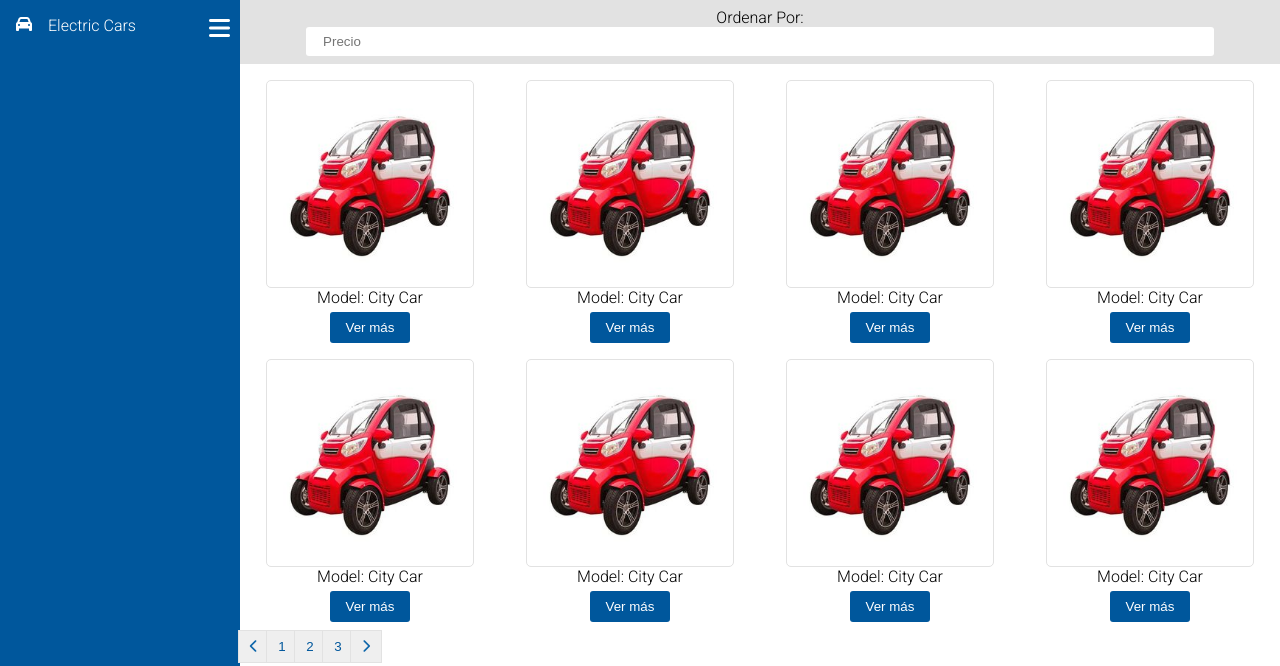
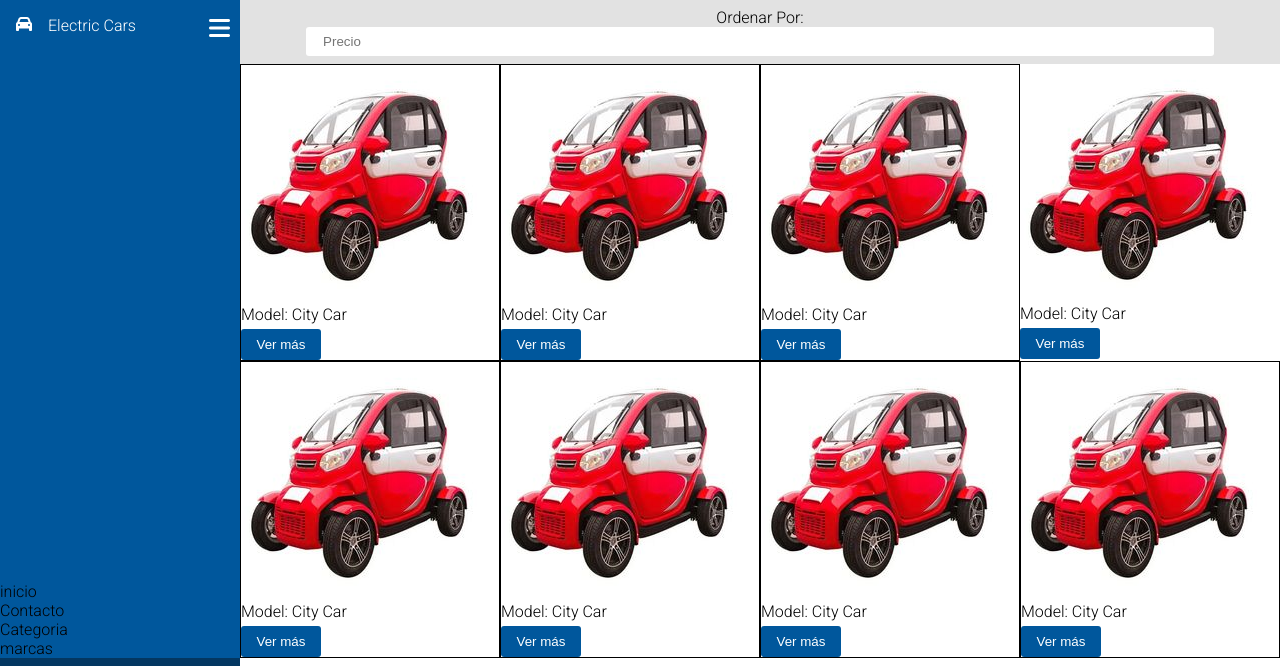
Before and after one commit to PabloCanelos/layaut-responsivo, a plain HTML site: page index.html in a window 1280 px wide. Shown: the top 666 px of the page. Drawn offline with Linux system fonts and the light colour scheme.

Commit message:
cierre de jornada

```diff
--- a/asset/style.css
+++ b/asset/style.css
@@ -17,6 +17,7 @@ body {
     "header"
     "nav"
     "main"
+    "menu"
     "footer";
 }
 header{
@@ -27,7 +28,7 @@ header{
     padding-top: 1rem;
     width: 100%;
     justify-content: space-between;
-
+    flex-direction: column;
 }
 .header-item{
     width: 100%;
@@ -55,6 +56,7 @@ nav{
     color: black;
     height: 4rem;
     background-color: #e2e2e2;
+
 }
 input{
     width: 16rem;
@@ -102,22 +104,27 @@ input::placeholder {
     margin: -2px;
     border: solid 1px #e2e2e2;
     width: 2rem;
-    color: #00579c;
+    color: #020507;
     margin-top: 0.5rem;
     margin-bottom: 0.5rem;
 }
+menu{
+    grid-area: menu;
+}
 .button-container{
+
     display: flex;
     justify-content: center;
     align-items: center;
     background-color: #ffff;
-}
+
+}/*
 .card-description{
     display: flex;
     flex-direction: column;
     justify-content: center;
     align-items: center;
-}
+}*/
 footer{
     grid-area: footer;
     background-color: #033761;
@@ -136,32 +143,34 @@ footer{
         grid-template-areas:
         "header nav"
         "header main"
-        "footer section"
+        "footer menu"
         ;
         grid-template-columns: 15em auto;
     }
     header{
         grid-area: header;
-        height: 100%;
+        height: auto;
         display: flex;
+
     }
     section{
         display: grid;
         grid-template-columns: 1fr 1fr 1fr 1fr;
-
-    }
-    .card-desktop{
-        display: grid;
-        grid-template-columns: 1fr 1fr 1fr 1fr;
-        gap: 10px;
-    }
-    .card-mobile{
-        display: none;
     }
     input {
         width: 90%;
     }
 }
+@media(max-width: 575px) {
+    ul{
+        display: none;
+    }
+}
+.card-1{
+    border: solid 1px black;
+}
+
+
 
 /*
 
--- a/index.html
+++ b/index.html
@@ -20,6 +20,12 @@
 	  </div>
 		<i class="fa-solid fa-bars" style="color: #ffffff; font-size: 1.5rem; margin-right: 10px;" ></i>
 	</div>
+	<ul>
+		<li>inicio</li>
+		<li>Contacto</li>
+		<li>Categoria</li>
+		<li>marcas</li>
+	</ul>
 </header>
 <nav class="nabvar">
 	<p>Ordenar Por:</p>
@@ -28,75 +34,75 @@
 	<main>
 		<section>
 
-      <article class="card">
+      <article class="card-1">
         <img  src="asset/imagenes/auto electrico.jpg" alt="">
-        <div class="card-description">
+
           <P>Model: City Car</P>
           <button class="button-img">Ver más</button>
-        </div>
+
       </article>
 
-      <article class="card">
+      <article class="card-1">
         <img  src="asset/imagenes/auto electrico.jpg" alt="">
-        <div class="card-description">
+
           <P>Model: City Car</P>
           <button class="button-img">Ver más</button>
-        </div>
+
       </article>
-      <article class="card">
+
+      <article class="card-1">
         <img class="slider" src="asset/imagenes/auto electrico.jpg" alt="">
-        <div class="card-description">
+        <!--<div class="card-description">-->
           <P>Model: City Car</P>
           <button class="button-img">Ver más</button>
-        </div>
+        <!-- </div-->
       </article>
-      <article class="card">
+      <article class="card-">
         <img class="slider" src="asset/imagenes/auto electrico.jpg" alt="">
-        <div class="card-description">
+
           <P>Model: City Car</P>
           <button class="button-img">Ver más</button>
-        </div>
+
       </article>
-      <article class="card">
+      <article class="card-1">
         <img  src="asset/imagenes/auto electrico.jpg" alt="">
-        <div class="card-description">
+
           <P>Model: City Car</P>
           <button class="button-img">Ver más</button>
-        </div>
+
       </article>
-      <article class="card">
-        <img  src="asset/imagenes/auto electrico.jpg" alt="">
-        <div class="card-description">
+      <article class="card-1">
+        <img  src="asset/imagenes/auto electrico.jpg" alt="">        <div class="card-description">
           <P>Model: City Car</P>
           <button class="button-img">Ver más</button>
-        </div>
+
       </article>
-      <article class="card">
+      <article class="card-1">
         <img  src="asset/imagenes/auto electrico.jpg" alt="">
-        <div class="card-description">
+
           <P>Model: City Car</P>
           <button class="button-img">Ver más</button>
-        </div>
+
       </article>
-      <article class="card">
+      <article class="card-1">
         <img  src="asset/imagenes/auto electrico.jpg" alt="">
-        <div class="card-description">
+
           <P>Model: City Car</P>
           <button class="button-img">Ver más</button>
-        </div>
+
       </article>
-   <section>
-
-      <div class="button-container">
+		</section>
+	</main>
+      <menu class="button-container">
         <button class="num-button"><i class="fa-solid fa-chevron-left" style="color: #0e66aa;"></i></button>
         <button class="num-button">1</button>
         <button class="num-button">2</button>
         <button class="num-button">3</button>
         <button class="num-button"><i class="fa-solid fa-chevron-right" style="color: #0e66aa;"></i></button>
 
-      </div>
+			</menu>
 
-	</main>
+
 	<footer>
 		<div>
 			<i class="fa-brands fa-square-facebook"></i>
```
